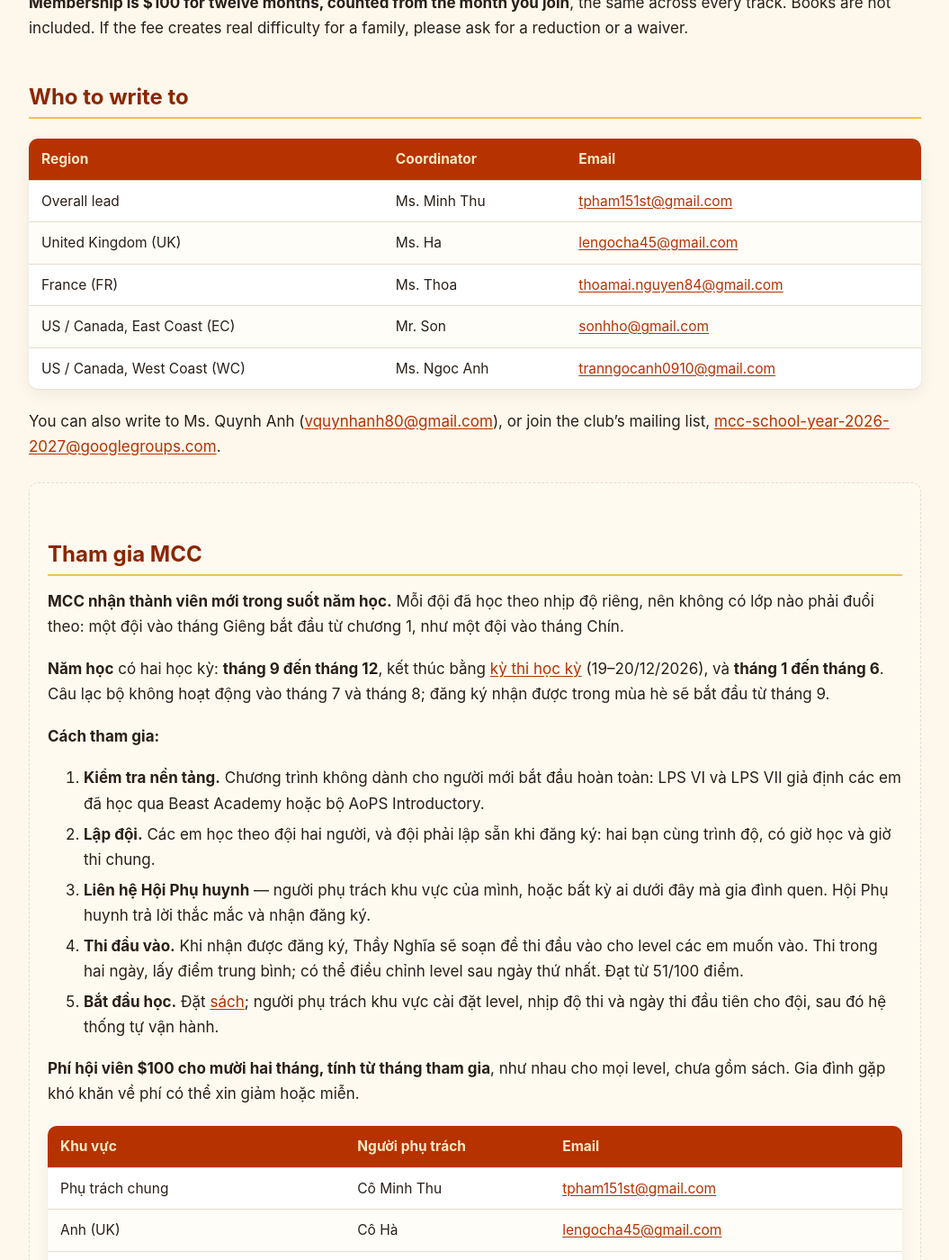
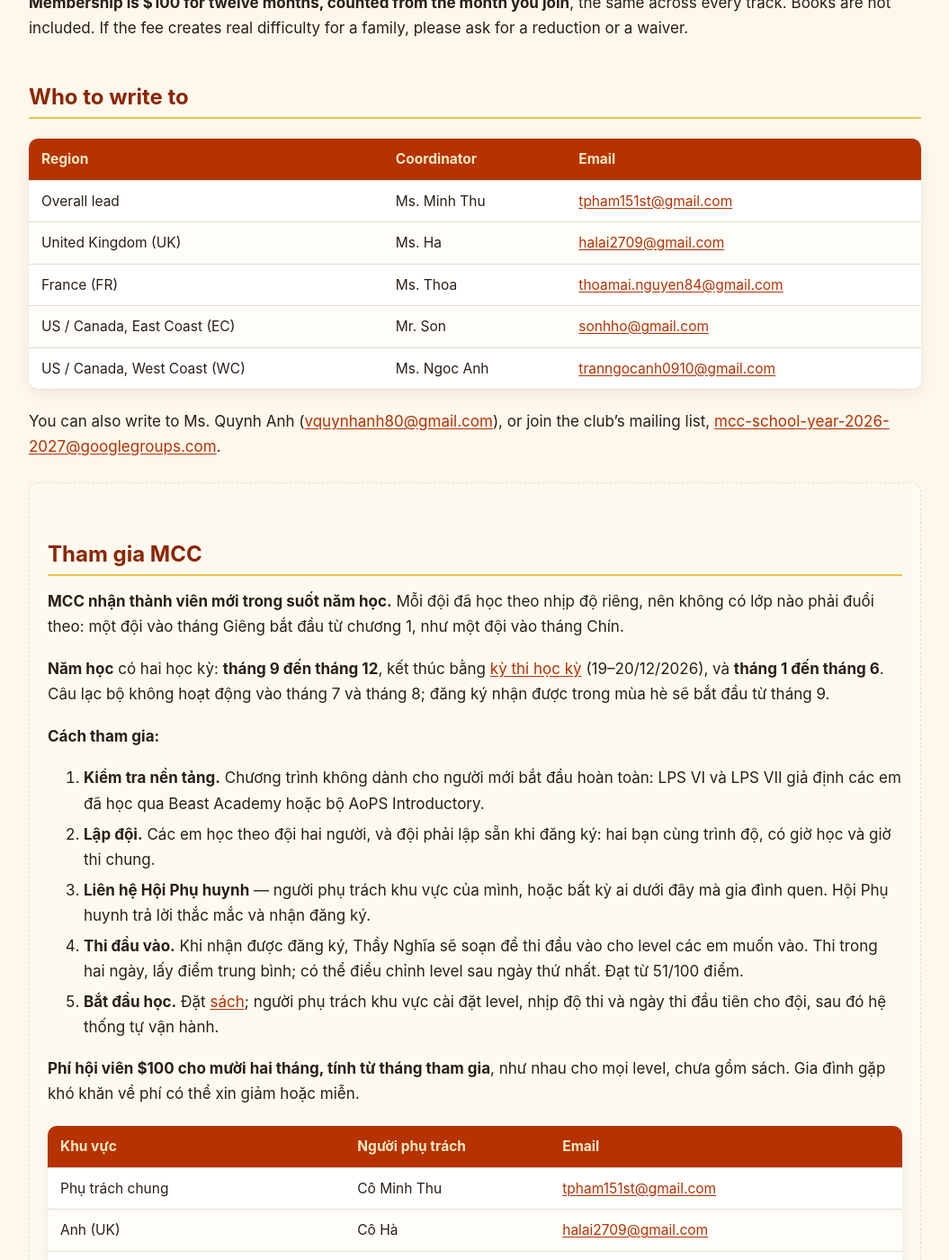
Before and after one commit to nghia71/nghia71.github.io, a Jekyll site: the page built from register.md, in a window 1280 px wide and 1400 px high, scrolled down 1088 px. Shown: the whole window at 90% size, without its empty margins (112-1167 px from the left). Built offline with Jekyll 4.4.1, drawn with Linux system fonts in a browser that asks for light colours.

Commit message:
Fix Ha email

```diff
--- a/register.md
+++ b/register.md
@@ -25,7 +25,7 @@ The year has two semesters: **September to December**, ending with the [semester
 | Region | Coordinator | Email |
 |---|---|---|
 | Overall lead | Ms. Minh Thu | [tpham151st@gmail.com](mailto:tpham151st@gmail.com) |
-| United Kingdom (UK) | Ms. Ha | [lengocha45@gmail.com](mailto:lengocha45@gmail.com) |
+| United Kingdom (UK) | Ms. Ha | [halai2709@gmail.com](mailto:halai2709@gmail.com) |
 | France (FR) | Ms. Thoa | [thoamai.nguyen84@gmail.com](mailto:thoamai.nguyen84@gmail.com) |
 | US / Canada, East Coast (EC) | Mr. Son | [sonhho@gmail.com](mailto:sonhho@gmail.com) |
 | US / Canada, West Coast (WC) | Ms. Ngoc Anh | [tranngocanh0910@gmail.com](mailto:tranngocanh0910@gmail.com) |
@@ -53,7 +53,7 @@ You can also write to Ms. Quynh Anh ([vquynhanh80@gmail.com](mailto:vquynhanh80@
 | Khu vực | Người phụ trách | Email |
 |---|---|---|
 | Phụ trách chung | Cô Minh Thu | [tpham151st@gmail.com](mailto:tpham151st@gmail.com) |
-| Anh (UK) | Cô Hà | [lengocha45@gmail.com](mailto:lengocha45@gmail.com) |
+| Anh (UK) | Cô Hà | [halai2709@gmail.com](mailto:halai2709@gmail.com) |
 | Pháp (FR) | Cô Thoa | [thoamai.nguyen84@gmail.com](mailto:thoamai.nguyen84@gmail.com) |
 | Bờ Đông Mỹ/Canada (EC) | Anh Sơn | [sonhho@gmail.com](mailto:sonhho@gmail.com) |
 | Bờ Tây Mỹ/Canada (WC) | Cô Ngọc Anh | [tranngocanh0910@gmail.com](mailto:tranngocanh0910@gmail.com) |
```
